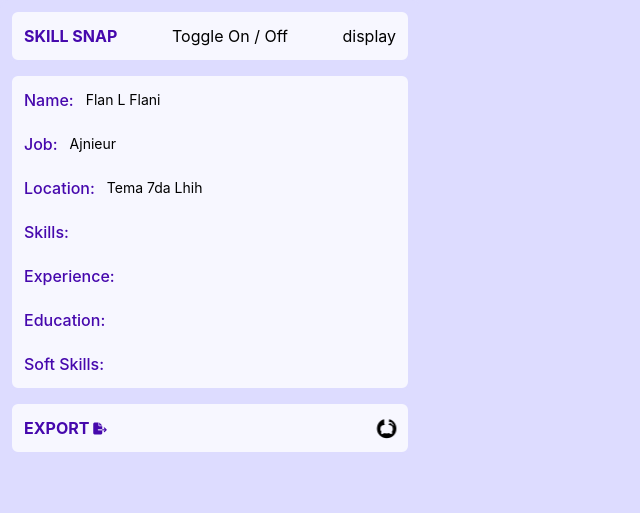
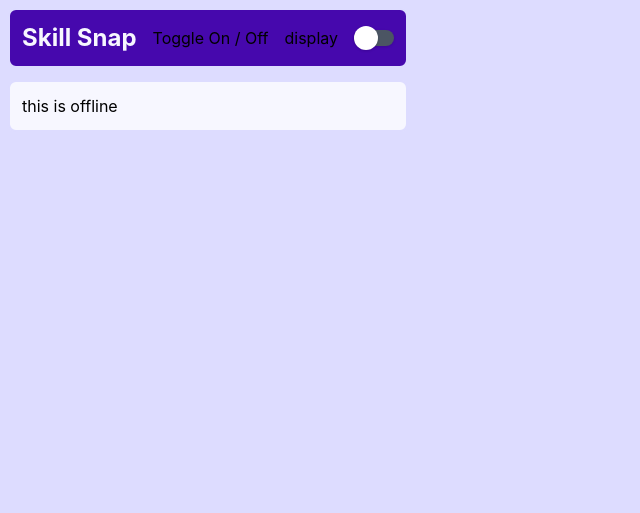
Before and after one commit to ELMudyr/SkillSnap, a website built with Vite: page index.html in a window 1280 px wide. Shown: the whole page, without its empty margins (0-640 px from the left). Built offline with nearby package versions, Linux system fonts and the light colour scheme.

Commit message:
Visual and Functionality Improvements

```diff
--- a/index.html
+++ b/index.html
@@ -11,15 +11,27 @@
   <link href="./src/output.css" rel="stylesheet">
 </head>
 
-<body class="rounded-lg m-0 bg-secondary w-fit h-fit p-2 border-secondary border-2">
-  <div class=" gap-3 flex flex-col  w-[400px] min-h-[500px] ">
-    <div
-      class="bg-background h-[10%] items-center p-3 rounded-lg border-2 border-secondary w-full flex justify-between">
-      <h1 class="text-primary uppercase text-md font-bold">Skill Snap</h1>
+<body class="rounded-lg m-0 bg-secondary w-fit h-fit p-2 ">
+  <div class=" gap-3 flex flex-col  w-[400px] min-h-[fit] ">
+    <div class="bg-primary h-[10%] items-center p-3 rounded-lg border-2 border-secondary w-full flex justify-between">
+      <h1 class="text-background text-2xl font-bold">Skill Snap</h1>
       <button id="onOff">Toggle On / Off</button>
       <button id="display">display</button>
+      <label for="Toggle2" class="inline-flex items-center space-x-3 cursor-pointer text-gray-100">
+        <span class="relative">
+          <input id="Toggle2" type="checkbox" class="hidden peer">
+          <div class="w-10 h-4 rounded-full shadow bg-gray-600 peer-checked:bg-secondary"></div>
+          <div
+            class="absolute left-0 w-6 h-6 rounded-full shadow -inset-y-1 peer-checked:right-0 peer-checked:left-auto bg-white">
+          </div>
+        </span>
+      </label>
+
     </div>
-    <div class="bg-background h-[80%] space-y-5 p-3 rounded-lg border-2 border-secondary w-full ">
+    <div id="off" class="bg-background h-[80%] space-y-5 p-3 rounded-lg border-2 border-secondary w-full ">
+      this is offline
+    </div>
+    <div id="on" class="bg-background h-[80%] space-y-5 p-3 rounded-lg border-2 border-secondary w-full ">
       <div class=" flex gap-3 items-center">
         <h1 class="font-medium text-primary text-md">Name:</h1>
         <h1 class="text-sm " id="nameValue">Flan L Flani</h1>
@@ -54,7 +66,7 @@
         </div>
       </div>
     </div>
-    <div
+    <div id="on2"
       class="bg-background h-[10%] items-center p-3 rounded-lg border-2 border-secondary w-full flex justify-between">
       <h1 class="text-primary uppercase align-center text-md font-bold">Export <i
           class="fa-solid fa-file-export fa-xs "></i>
--- a/tailwind.config.js
+++ b/tailwind.config.js
@@ -3,14 +3,15 @@ export default {
   content: ["./src/popup.js",
     './index.html'],
   theme: {
-    extend: {},
+    extend: {
       colors: {
         text: '#040212',
         background: '#f7f7ff',
-      primary: '#2919eb',
+        primary: '#4608AD',
         secondary: '#dddcff',
         accent: '#ec5cce',
       }
     },
+  },
   plugins: [],
 }
```
Lines whose indentation alone changed are shown as unchanged.
